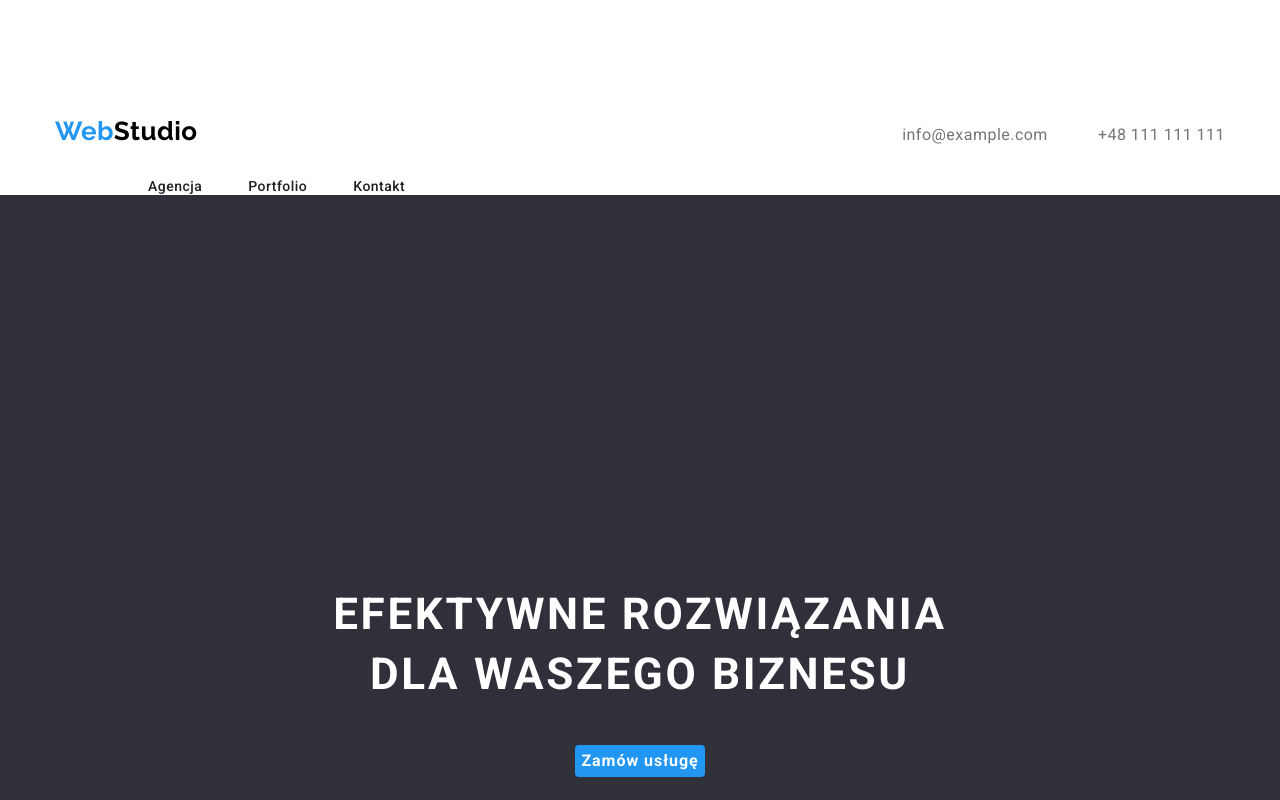
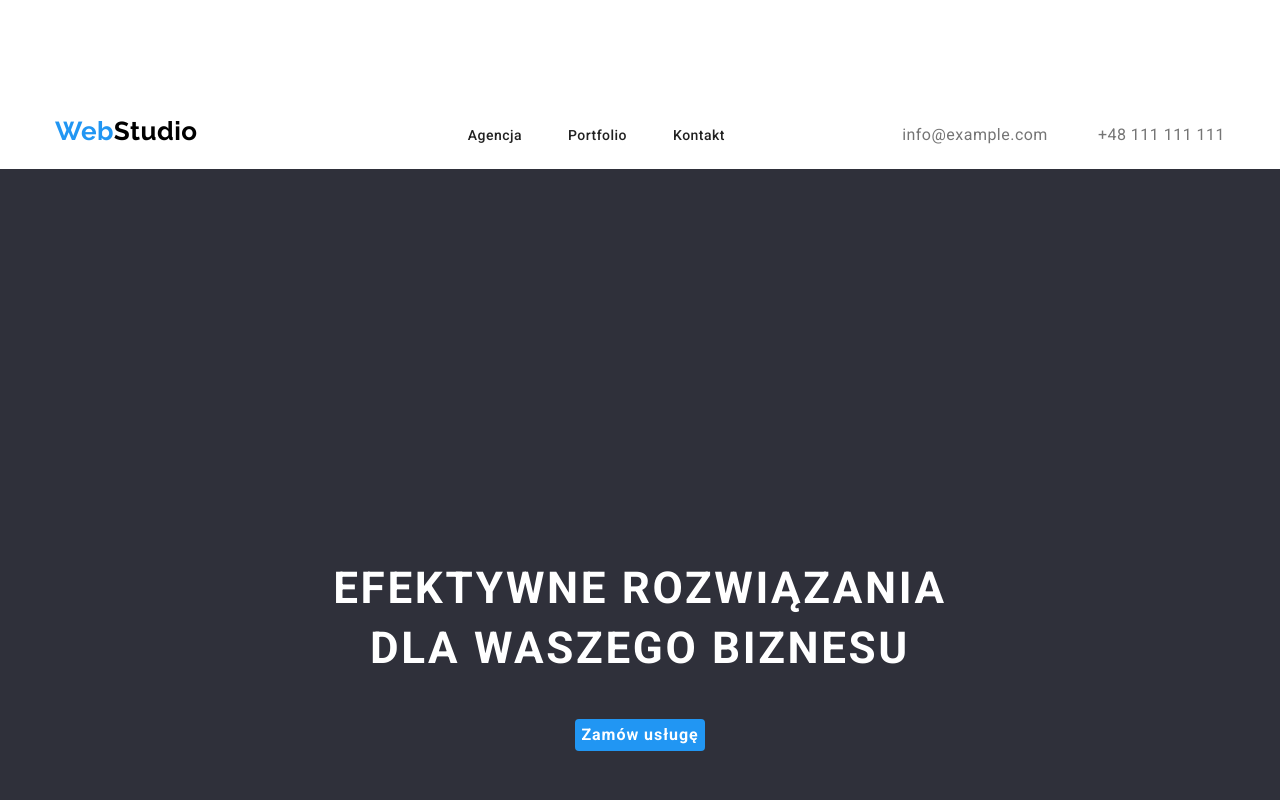
Before and after one commit to CelebanPatrycja/goit-markup-hw-03, a plain HTML site: page index.html in a window 1280 px wide. Shown: the top 800 px of the page. Drawn offline with nearby package versions, Linux system fonts and the light colour scheme.

Commit message:
Update hw 4

```diff
--- a/index.html
+++ b/index.html
@@ -18,16 +18,16 @@
     />
   </head>
   <section class="section">
-  <body class="body-class">
-    <header class="header-class">
-      <div class="container header-wrapper">
-        <nav class="navmenu">
+     <body class="body-class">
+      <header class="header-class">
+       <div class="container header-wrapper">
           <a class="logo-item" href="./index.html">
             <p class="studioname">
               <span class="dark-logo">Web</span
               ><span class="black">Studio</span>
             </p>
           </a>
+          <nav class="navmenu-index">
           <ul class="menu topline">
             <li class="list-menu">
               <a class="agency elementblue" href="#">Agencja</a>
@@ -57,7 +57,6 @@
             >
           </li>
         </ul>
-        <!-- </div>-->
       </div>
     </header>
     <main>
```
Also changed, not shown: portfolio.html (+1 -1 lines).
